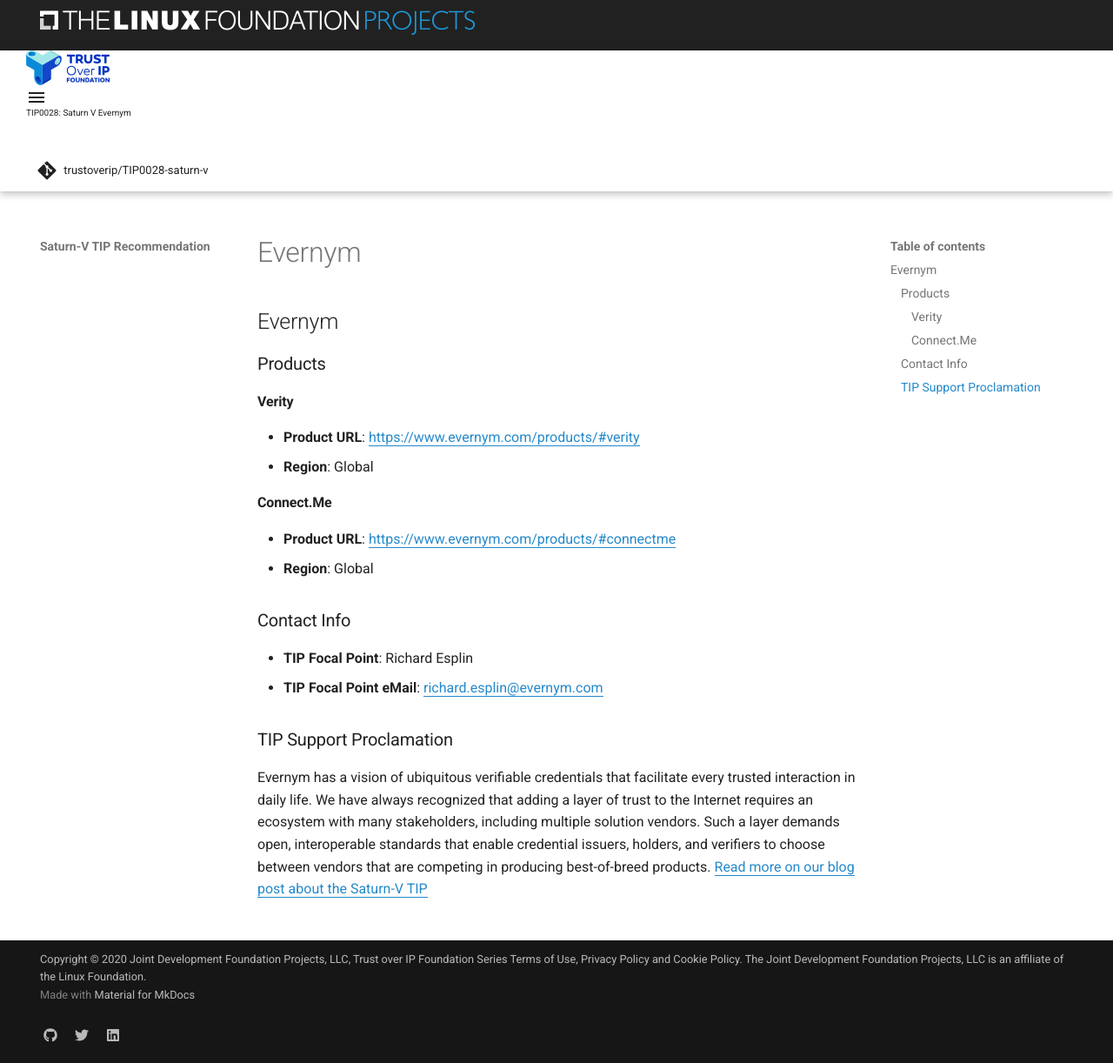
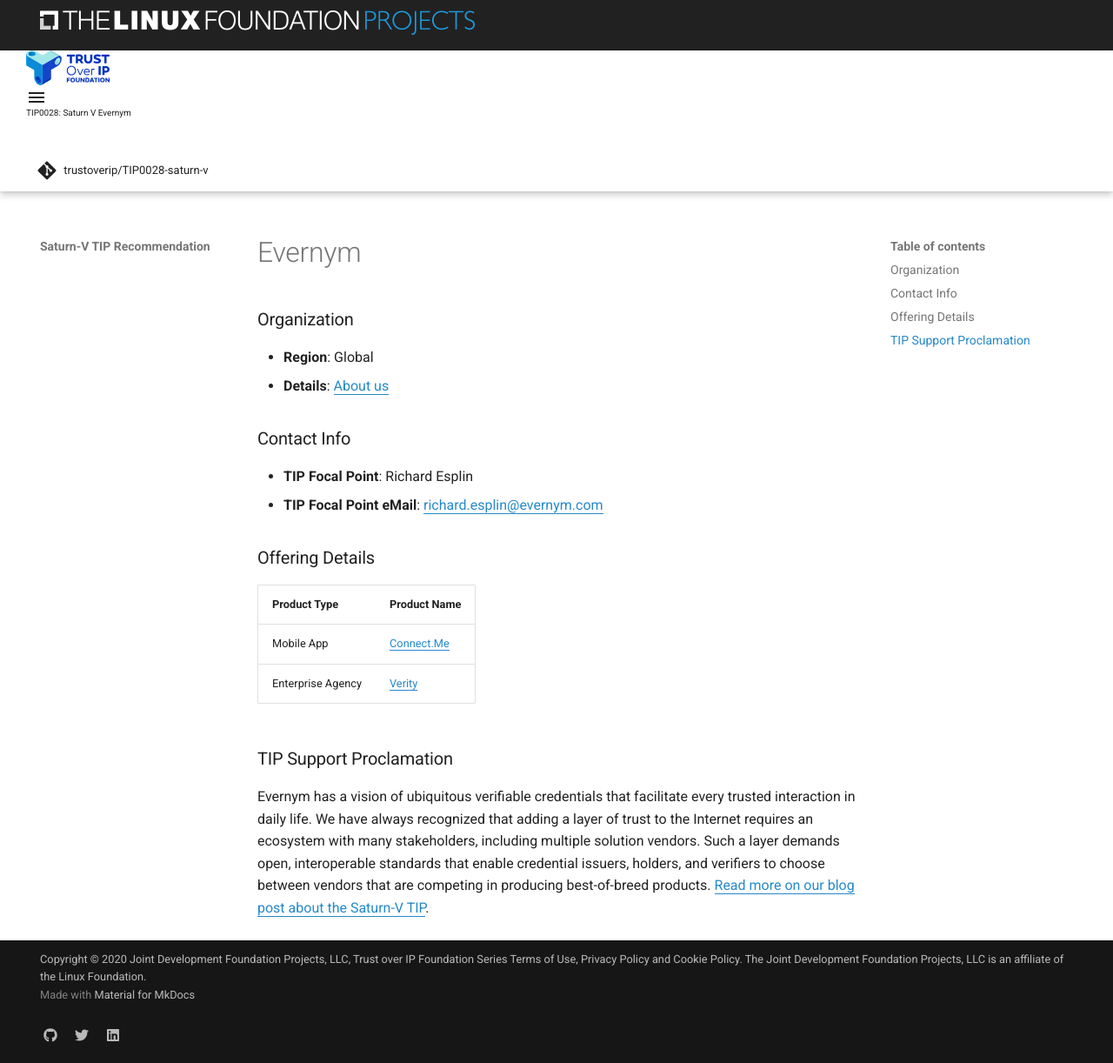
Before and after one commit to trustoverip/TIP0028-saturn-v, an MkDocs documentation site: the page built from docs/interop/evernym.md, in a window 1280 px wide and 1222 px high. Shown: the whole window at 87% size. Built offline with MkDocs 1.6.1 and Material for MkDocs 9.7.7, drawn with Linux system fonts in a browser that asks for light colours; comment, search, counter and statistics services are not loaded.

Commit message:
Refined Stakeholder Profile template

```diff
--- a/docs/interop/evernym.md
+++ b/docs/interop/evernym.md
@@ -1,19 +1,18 @@
-## Evernym
+### Organization
 
-### Products
-
-#### Verity
-* __Product URL__: https://www.evernym.com/products/#verity
 * __Region__: Global
-
-#### Connect.Me
-* __Product URL__: https://www.evernym.com/products/#connectme
-* __Region__: Global
+* __Details__: [About us](https://www.evernym.com/about-evernym/)
 
 ### Contact Info
 * __TIP Focal Point__: Richard Esplin
 * __TIP Focal Point eMail__: richard.esplin@evernym.com
 
+### Offering Details
+
+| Product Type | Product Name |
+| --- | --- |
+| Mobile App | [Connect.Me](https://www.evernym.com/products/#connectme) |
+| Enterprise Agency | [Verity](https://www.evernym.com/products/#verity) |
+
 ### TIP Support Proclamation
-
-Evernym has a vision of ubiquitous verifiable credentials that facilitate every trusted interaction in daily life. We have always recognized that adding a layer of trust to the Internet requires an ecosystem with many stakeholders, including multiple solution vendors. Such a layer demands open, interoperable standards that enable credential issuers, holders, and verifiers to choose between vendors that are competing in producing best-of-breed products. [Read more on our blog post about the Saturn-V TIP](https://www.evernym.com/blog/evernym-joins-with-other-solution-providers-to-achieve-interoperability-milestone/)
+Evernym has a vision of ubiquitous verifiable credentials that facilitate every trusted interaction in daily life. We have always recognized that adding a layer of trust to the Internet requires an ecosystem with many stakeholders, including multiple solution vendors. Such a layer demands open, interoperable standards that enable credential issuers, holders, and verifiers to choose between vendors that are competing in producing best-of-breed products. [Read more on our blog post about the Saturn-V TIP](https://www.evernym.com/blog/evernym-joins-with-other-solution-providers-to-achieve-interoperability-milestone/).
```
Also changed, not shown: docs/interop/lissi.md (+11 -8 lines), templates/vendors/vendor_profile.md (+10 -4 lines).
